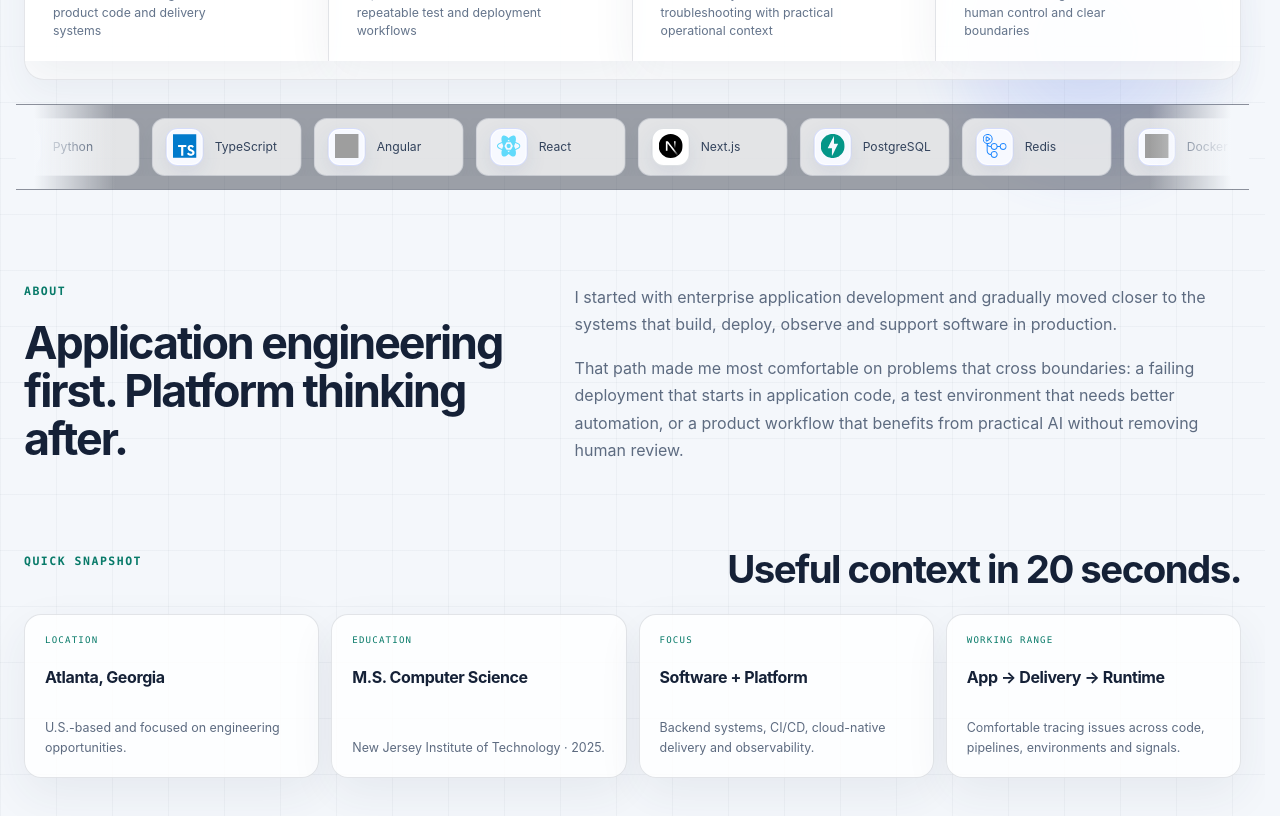
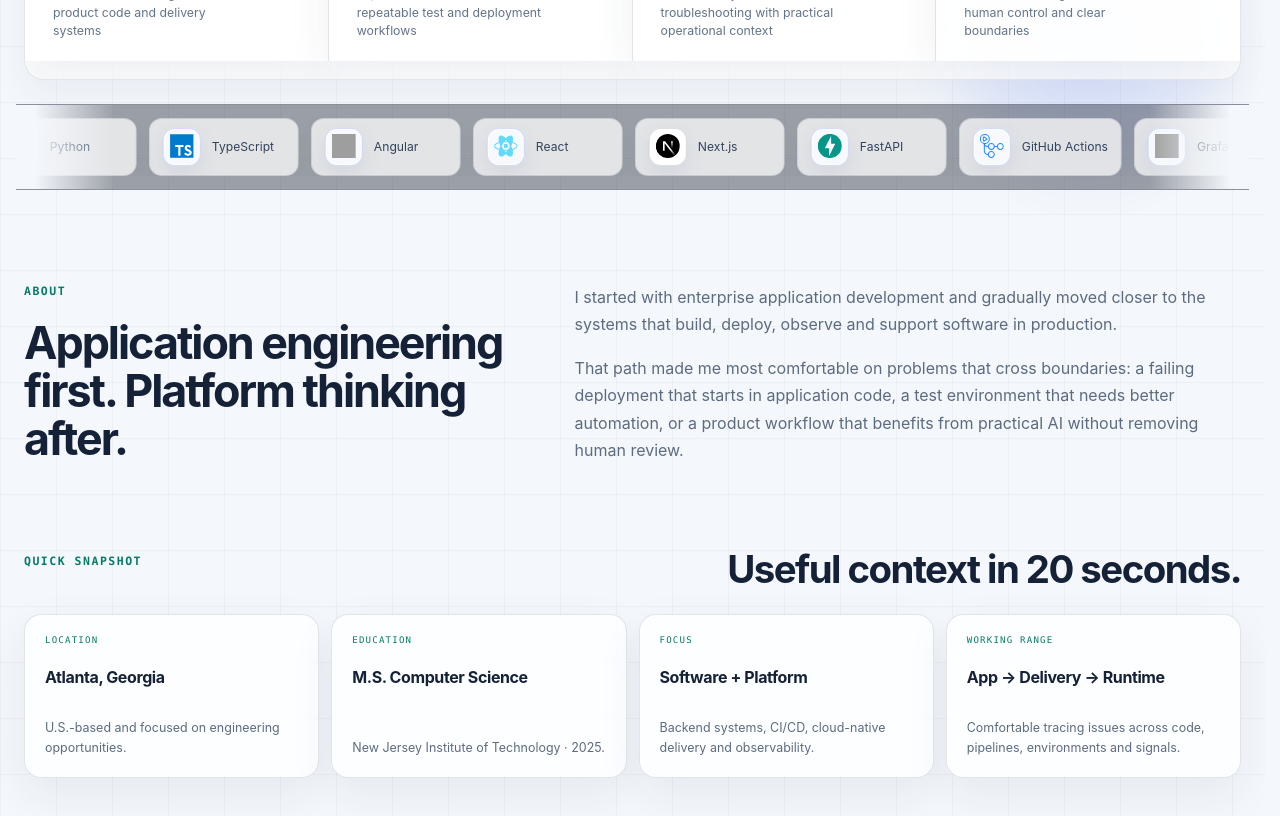
Before and after one commit to SamuelSudeepAyyala/samuel-sudeep-portfolio, an Angular app: page / in a window 1280 px wide. Shown: the part 920-1736 px from the top of the page. Built offline with nearby package versions, Linux system fonts and the light colour scheme; grey boxes are pictures that could not be loaded.

Commit message:
Fix technology marquee labels

```diff
--- a/src/app/home/home.component.ts
+++ b/src/app/home/home.component.ts
@@ -176,15 +176,15 @@ export class HomeComponent {
     { name: 'Angular', mark: 'A', color: '#DD0031' },
     { name: 'React', mark: '⚛', color: '#61DAFB' },
     { name: 'Next.js', mark: 'N', color: '#111111' },
+    { name: 'FastAPI', mark: 'FA', color: '#009688' },
+    { name: 'GitHub Actions', mark: 'GH', color: '#2088FF' },
+    { name: 'Grafana', mark: 'G', color: '#F46800' },
+    { name: 'Kubernetes', mark: 'K8', color: '#326CE5' },
+    { name: 'Docker', mark: 'D', color: '#2496ED' },
+    { name: 'Prometheus', mark: 'P', color: '#E6522C' },
     { name: 'PostgreSQL', mark: 'Pg', color: '#336791' },
+    { name: 'Linux', mark: 'Lx', color: '#FCC624' },
     { name: 'Redis', mark: 'R', color: '#DC382D' },
-    { name: 'Docker', mark: 'D', color: '#2496ED' },
-    { name: 'Kubernetes', mark: 'K8', color: '#326CE5' },
-    { name: 'GitHub Actions', mark: 'GH', color: '#2088FF' },
-    { name: 'Prometheus', mark: 'P', color: '#E6522C' },
-    { name: 'Grafana', mark: 'G', color: '#F46800' },
-    { name: 'Linux', mark: 'Lx', color: '#FCC624' },
-    { name: 'FastAPI', mark: 'FA', color: '#009688' },
     { name: 'Argo CD', mark: 'Ar', color: '#EF7B4D' },
     { name: 'Vault', mark: 'V', color: '#FFD814' }
   ];
```
